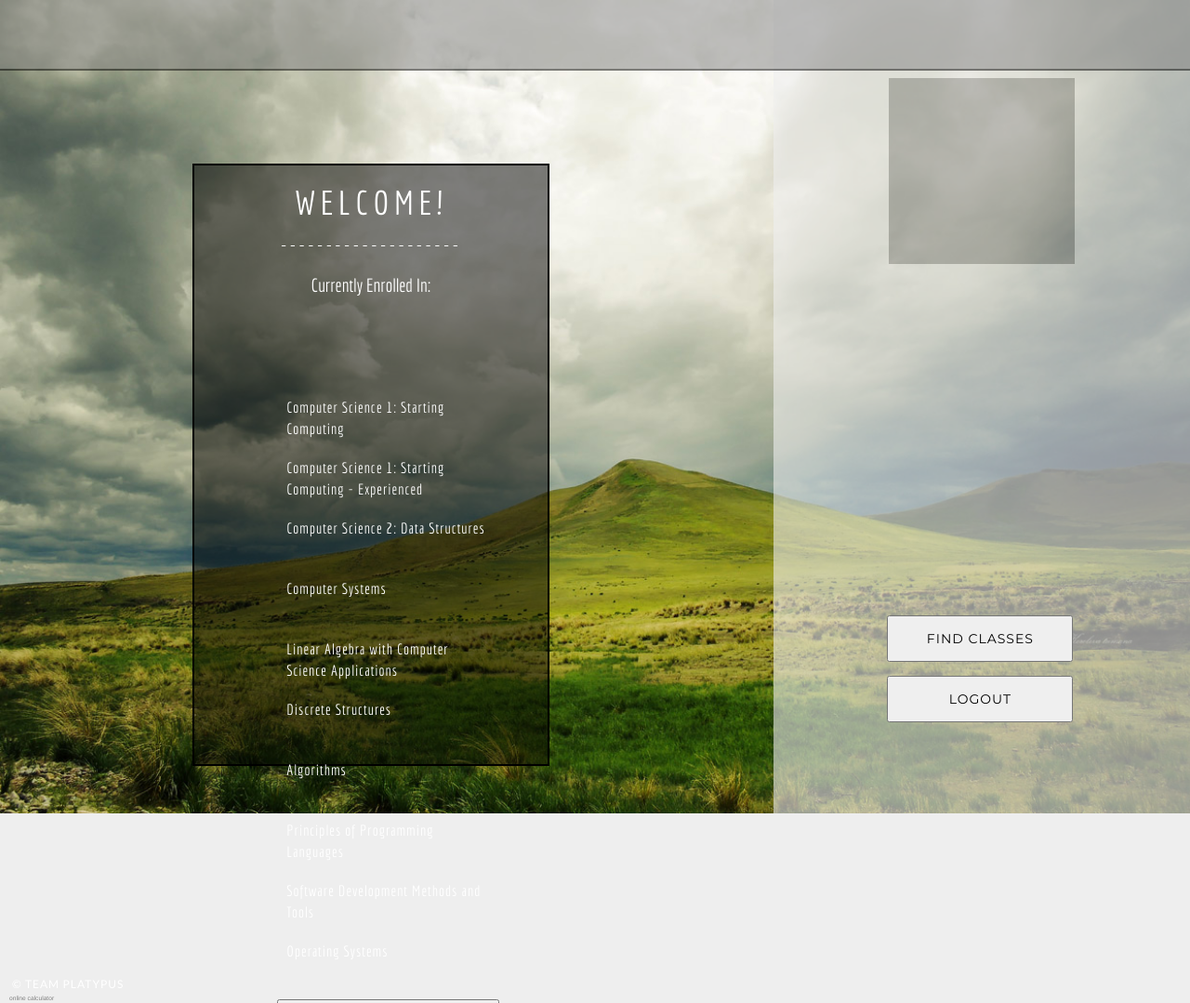
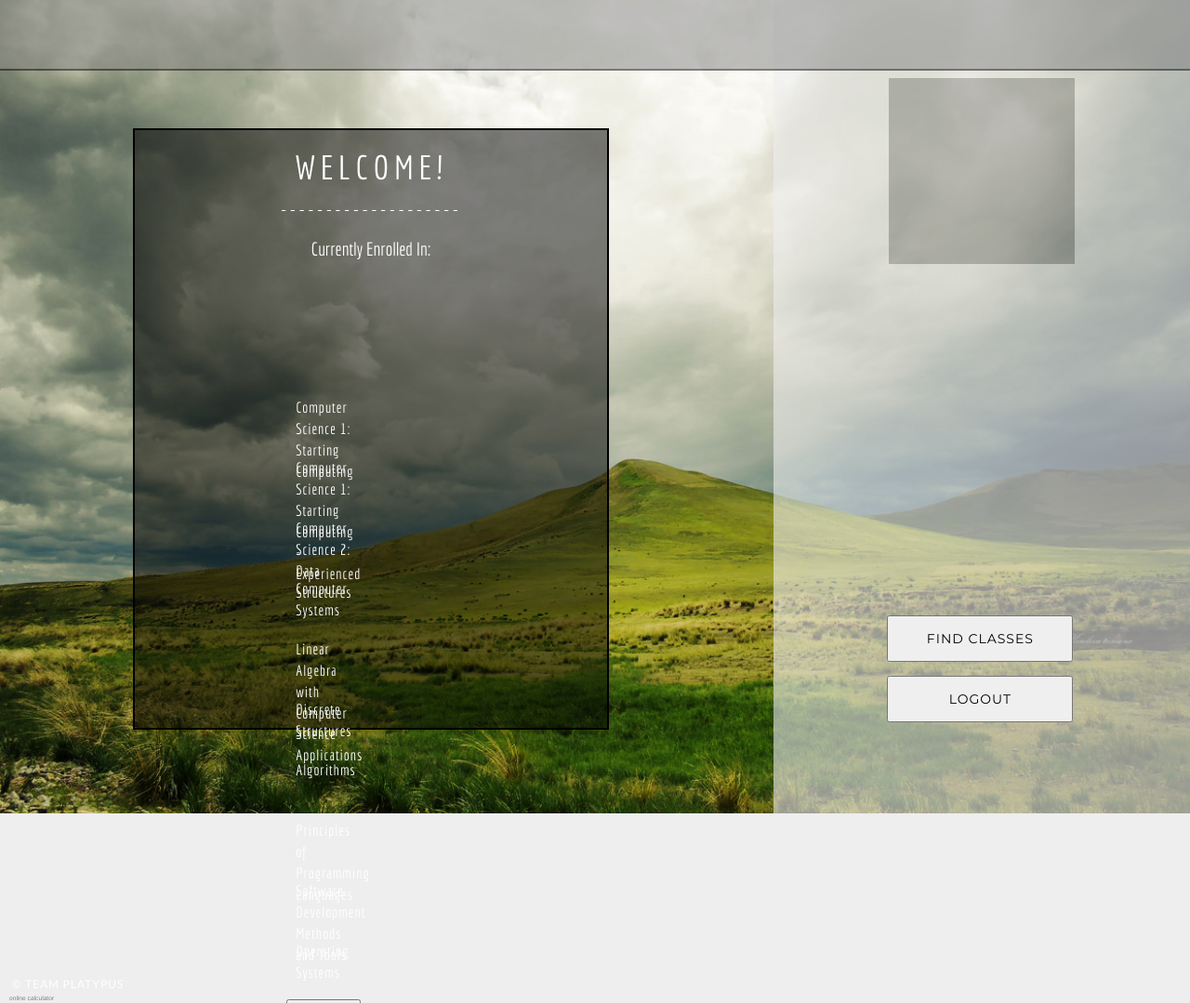
Before and after one commit to calebhsu/CSCI3308_Project1, a Django app: template Platypus/templates/matchApp/home.html in a window 1280 px wide. Shown: the whole page at 93% size. Run offline with Django 3.2, Linux system fonts and the light colour scheme; the template is opened without the code that fills it: values that come from a table or form of the project are taken from there, others are empty; data comes from the database, SQL or seed files in the repository; some libraries are stand-ins or nearby versions; grey boxes are pictures that could not be loaded.

Commit message:
Modified css formatting - CH, TW

```diff
--- a/Platypus/static/css/styles.css
+++ b/Platypus/static/css/styles.css
@@ -45,12 +45,12 @@ p {
 
 /* Welcome Page Layout */
 #infoBlock {
-  width: 30%;
+  width: 40%;
   height: 60%;
   background-color: black;
   opacity: 0.5;
-  margin-top: 8%;
-  margin-left: 15%;
+  margin-top: 5%;
+  margin-left: 10%;
   position: fixed;
 }
 
@@ -61,6 +61,17 @@ p {
   width: 30%;
   height: 300px;
   border: solid white 2px;
+  position: fixed;
+}
+
+/* Home Page Layout */
+#classInfoBlock {
+  width: 50%;
+  height: 70%;
+  background-color: black;
+  opacity: 0.5;
+  margin-top: 3%;
+  margin-left: 5%;
   position: fixed;
 }
 
@@ -120,7 +131,8 @@ button {
 }
 
 .classbutton {
-  width: 240%;
+  width: 80%;
+  margin-left: 10%;
   height: 50px;
   color: white;
   margin-top: 15px;
@@ -190,11 +202,23 @@ h1, h2, h3 {
   font-family: 'Economica';
   font-size: 20px;
   color: white;
-  width: 30%;
+  width: 40%;
   height: 60%;
   border: double black 2px;
-  margin-top: 8%;
-  margin-left: 15%;
+  margin-top: 5%;
+  margin-left: 10%;
+  position: fixed;
+}
+
+#classInfoText {
+  font-family: 'Economica';
+  font-size: 20px;
+  color: white;
+  width: 50%;
+  height: 70%;
+  border: double black 2px;
+  margin-top: 3%;
+  margin-left: 5%;
   position: fixed;
 }
 
@@ -259,6 +283,10 @@ h1, h2, h3 {
   margin-top: 0.5%;
   margin-left: 29%;
   position: fixed;
+}
+
+#descCourseList {
+  margin-left: 10%
 }
 
 
```
